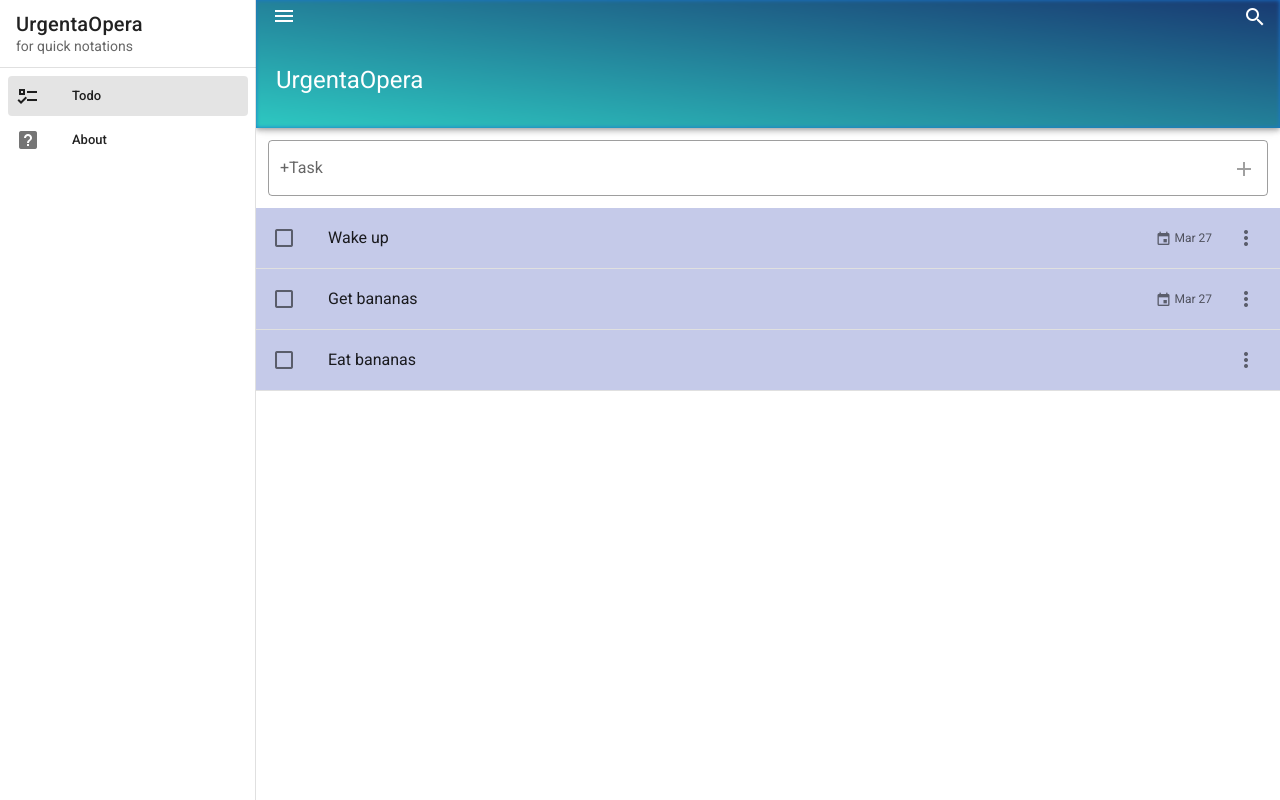
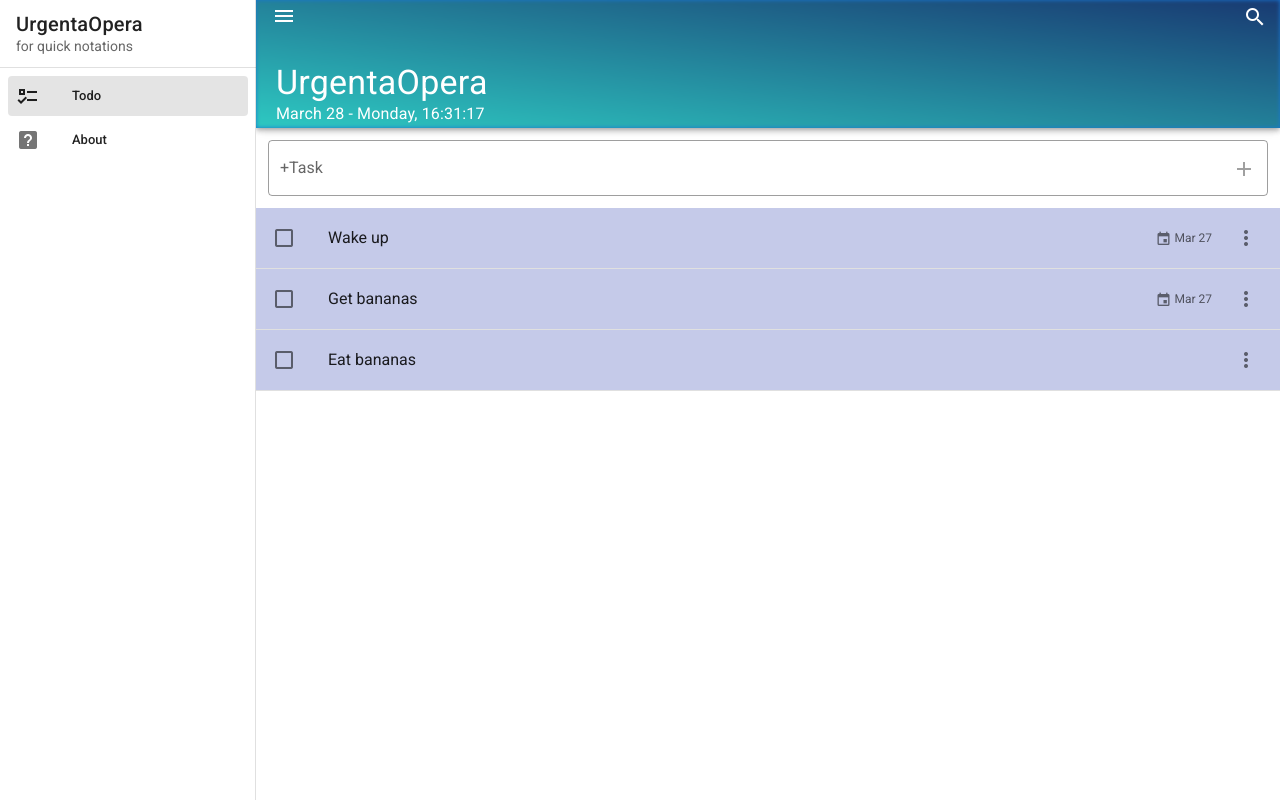
Before and after one commit to Igor-Koniukhov/todo-with-vuetify, a Vue app: page / in a window 1280 px wide. Built offline with nearby package versions, Linux system fonts and the light colour scheme.

Commit message:
implemented full date appearance on the head of the app

```diff
--- a/src/App.vue
+++ b/src/App.vue
@@ -37,8 +37,9 @@
           <search />
         </v-row>
         <v-row>
-          <v-toolbar-title class="ml-4" >UrgentaOpera</v-toolbar-title>
+          <v-toolbar-title class="ml-4 text-h4">UrgentaOpera</v-toolbar-title>
         </v-row>
+        <live-date-time></live-date-time>
       </v-container>
     </v-app-bar>
     <v-main>
@@ -49,10 +50,13 @@
 </template>
 
 <script>
+
 export default {
   components: {
-    "snack-bar": require("@/components/Shared/SnackBar.vue").default,
-    search: require("@/components/Tools/Search.vue").default,
+    'snack-bar': require("@/components/Shared/SnackBar.vue").default,
+    'search': require("@/components/Tools/Search.vue").default,
+    'live-date-time': require("@/components/Tools/LiveDateTime.vue").default
+
   },
   data: () => ({
     drawer: null,
--- /dev/null
+++ b/src/components/Tools/LiveDateTime.vue
@@ -0,0 +1,25 @@
+<template>
+  <div class="text-subtitle-1 mt-1 ml-1">{{date}} </div>
+</template>
+
+<script>
+import { format } from 'date-fns'
+export default {
+    data(){
+        return{
+            date: ''
+        }
+    },
+    methods: {
+        getDate(){
+         this.date=format(new Date(), 'MMMM d - iiii, H:mm:ss')
+         setTimeout(this.getDate, 1000)
+        }
+    },
+    mounted(){
+        this.getDate()
+    }
+};
+</script>
+
+<style></style>
```
